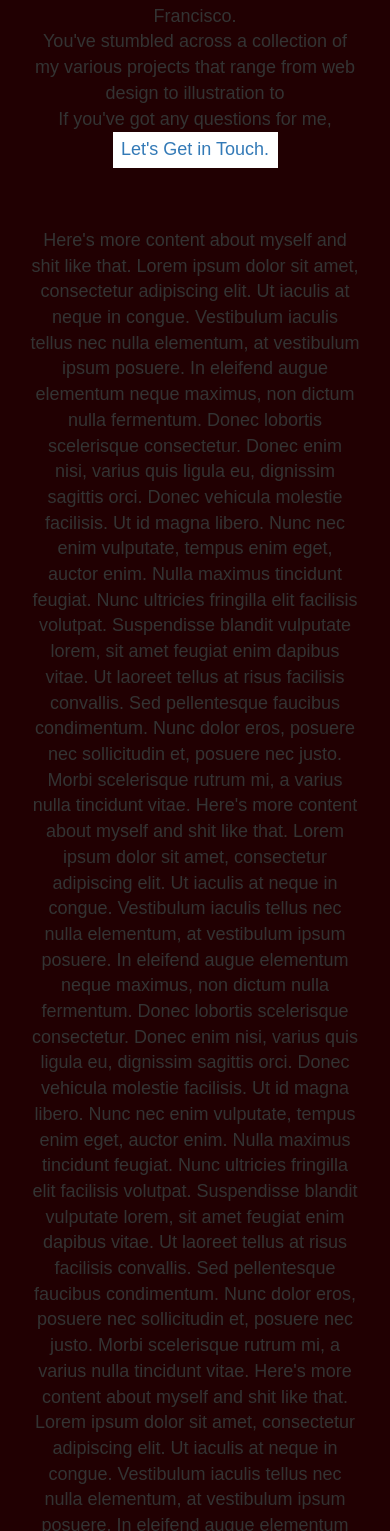
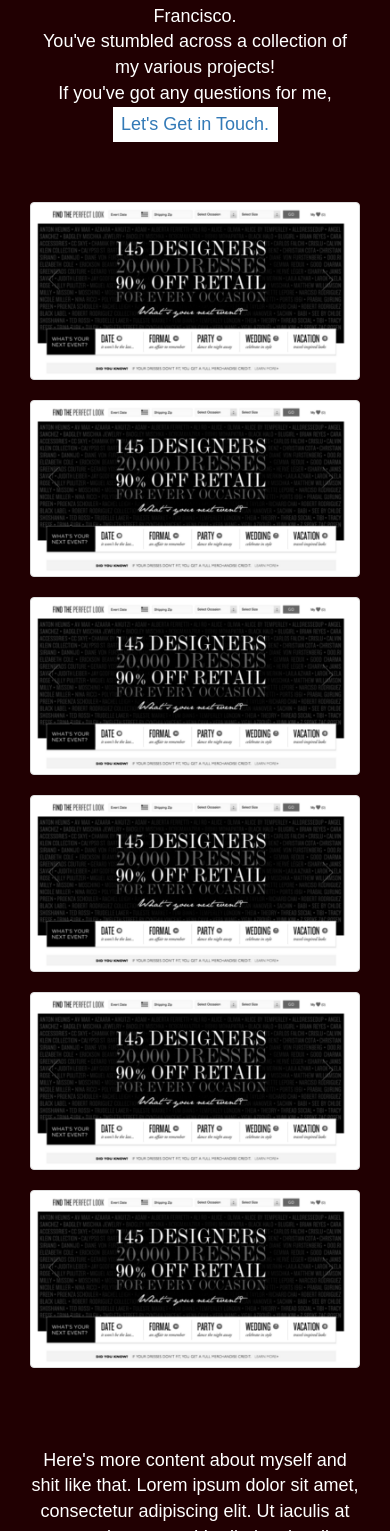
Before and after one commit to fwosh/fwosh.github.io, a plain HTML site: page index.html in a window 390 px wide. Shown: the part 69-1600 px from the top of the page. Drawn offline with nearby package versions, Linux system fonts and the light colour scheme; a web font is replaced by a local one.

Commit message:
Adding project photo grid

```diff
--- a/css/style.css
+++ b/css/style.css
@@ -144,7 +144,7 @@ h2{
 	margin: 30px auto 60px;
 	margin-top: 0;
 	text-align:center;
-
+	color: white;
 }
 
 
@@ -231,3 +231,9 @@ h2{
 .button a {
 	text-decoration: none;
 }
+
+.grayscale {
+
+	-webkit-filter: grayscale(100%); /* Safari 6.0 - 9.0 */
+    filter: grayscale(100%);
+}
--- a/index.html
+++ b/index.html
@@ -70,34 +70,31 @@
 			<div class="section" id="about">
 			<h1>Hi there! I'm Karen</h1>
 				I'm a front-end developer living in San Francisco.<br>
-			You've stumbled across a collection of my various projects that range from web design to illustration to <br>
+				You've stumbled across a collection of my various projects!<br>
 				If you've got any questions for me, <br>
 				<a href="#contact"><div class="button"> Let's Get in Touch. </div></a>
 				</div>
-<!--
+
 				<div class="section" id ="projects">
 						<div class="row">
-						<div class="col-lg-3 col-sm-4 col-6"><a class="test-popup-link" href="#" title="Image 1"><img src="//placehold.it/600x350" class="thumbnail img-responsive"></a></div>
-						<div class="col-lg-3 col-sm-4 col-6"><a class="test-popup-link" href="#" title="Image 2"><img src="//placehold.it/600x350/2255EE" class="thumbnail img-responsive"></a></div>
-						<div class="col-lg-3 col-sm-4 col-6"><a class="test-popup-link" href="#" title="Image 3"><img src="//placehold.it/600x350/449955/FFF" class="thumbnail img-responsive"></a></div>
-						<div class="col-lg-3 col-sm-4 col-6"><a class="test-popup-link" href="#" title="Image 4"><img src="//placehold.it/600x350/992233" class="thumbnail img-responsive"></a></div>
-						<div class="col-lg-3 col-sm-4 col-6"><a class="test-popup-link" href="#" title="Image 5"><img src="//placehold.it/600x350/2255EE" class="thumbnail img-responsive"></a></div>
-						<div class="col-lg-3 col-sm-4 col-6"><a class="test-popup-link" href="#" title="Image 6"><img src="//placehold.it/600x350/449955/FFF" class="thumbnail img-responsive"></a></div>
-						<div class="col-lg-3 col-sm-4 col-6"><a class="test-popup-link" href="#" title="Image 8"><img src="//placehold.it/600x350/777" class="thumbnail img-responsive"></a></div>
-						<div class="col-lg-3 col-sm-4 col-6"><a class="test-popup-link" href="#" title="Image 9"><img src="//placehold.it/600x350/992233" class="thumbnail img-responsive"></a></div>
-						<div class="col-lg-3 col-sm-4 col-6"><a class="test-popup-link" href="#" title="Image 10"><img src="//placehold.it/600x350/EEE" class="thumbnail img-responsive"></a></div>
-						<div class="col-lg-3 col-sm-4 col-6"><a class="test-popup-link" href="#" title="Image 11"><img src="//placehold.it/600x350/449955/FFF" class="thumbnail img-responsive"></a></div>
-						<div class="col-lg-3 col-sm-4 col-6"><a class="test-popup-link" href="#" title="Image 12"><img src="//placehold.it/600x350/DDD" class="thumbnail img-responsive"></a></div>
-						<div class="col-lg-3 col-sm-4 col-6"><a class="test-popup-link" href="#" title="Image 13"><img src="//placehold.it/600x350/992233" class="thumbnail img-responsive"></a></div>
+							<div class="col-sm-6 col-6"><a class="test-popup-link" href="#" title="Image 1"><img src="images/rtr.png" class="thumbnail img-responsive grayscale"></a></div>
+							<div class="col-sm-6 col-6"><a class="test-popup-link" href="#" title="Image 1"><img src="images/rtr.png" class="thumbnail img-responsive grayscale"></a></div>
 						</div>
--->				<div class="section" id="about">
+							<div class="row">
+							<div class="col-sm-6 col-6"><a class="test-popup-link" href="#" title="Image 1"><img src="images/rtr.png" class="thumbnail img-responsive grayscale"></a></div>
+							<div class="col-sm-6 col-6"><a class="test-popup-link" href="#" title="Image 1"><img src="images/rtr.png" class="thumbnail img-responsive grayscale"></a></div>
+						</div>
+						<div class="row">
+							<div class="col-sm-6 col-6"><a class="test-popup-link" href="#" title="Image 1"><img src="images/rtr.png" class="thumbnail img-responsive grayscale"></a></div>
+							<div class="col-sm-6 col-6"><a class="test-popup-link" href="#" title="Image 1"><img src="images/rtr.png" class="thumbnail img-responsive grayscale"></a></div>
+						</div>
+						</div>
+
+
+			<div class="section" id="">
 					Here's more content about myself and shit like that. Lorem ipsum dolor sit amet, consectetur adipiscing elit. Ut iaculis at neque in congue. Vestibulum iaculis tellus nec nulla elementum, at vestibulum ipsum posuere. In eleifend augue elementum neque maximus, non dictum nulla fermentum. Donec lobortis scelerisque consectetur. Donec enim nisi, varius quis ligula eu, dignissim sagittis orci. Donec vehicula molestie facilisis. Ut id magna libero. Nunc nec enim vulputate, tempus enim eget, auctor enim. Nulla maximus tincidunt feugiat. Nunc ultricies fringilla elit facilisis volutpat. Suspendisse blandit vulputate lorem, sit amet feugiat enim dapibus vitae. Ut laoreet tellus at risus facilisis convallis. Sed pellentesque faucibus condimentum. Nunc dolor eros, posuere nec sollicitudin et, posuere nec justo. Morbi scelerisque rutrum mi, a varius nulla tincidunt vitae.
 					Here's more content about myself and shit like that. Lorem ipsum dolor sit amet, consectetur adipiscing elit. Ut iaculis at neque in congue. Vestibulum iaculis tellus nec nulla elementum, at vestibulum ipsum posuere. In eleifend augue elementum neque maximus, non dictum nulla fermentum. Donec lobortis scelerisque consectetur. Donec enim nisi, varius quis ligula eu, dignissim sagittis orci. Donec vehicula molestie facilisis. Ut id magna libero. Nunc nec enim vulputate, tempus enim eget, auctor enim. Nulla maximus tincidunt feugiat. Nunc ultricies fringilla elit facilisis volutpat. Suspendisse blandit vulputate lorem, sit amet feugiat enim dapibus vitae. Ut laoreet tellus at risus facilisis convallis. Sed pellentesque faucibus condimentum. Nunc dolor eros, posuere nec sollicitudin et, posuere nec justo. Morbi scelerisque rutrum mi, a varius nulla tincidunt vitae.
-					Here's more content about myself and shit like that. Lorem ipsum dolor sit amet, consectetur adipiscing elit. Ut iaculis at neque in congue. Vestibulum iaculis tellus nec nulla elementum, at vestibulum ipsum posuere. In eleifend augue elementum neque maximus, non dictum nulla fermentum. Donec lobortis scelerisque consectetur. Donec enim nisi, varius quis ligula eu, dignissim sagittis orci. Donec vehicula molestie facilisis. Ut id magna libero. Nunc nec enim vulputate, tempus enim eget, auctor enim. Nulla maximus tincidunt feugiat. Nunc ultricies fringilla elit facilisis volutpat. Suspendisse blandit vulputate lorem, sit amet feugiat enim dapibus vitae. Ut laoreet tellus at risus facilisis convallis. Sed pellentesque faucibus condimentum. Nunc dolor eros, posuere nec sollicitudin et, posuere nec justo. Morbi scelerisque rutrum mi, a varius nulla tincidunt vitae.		<br>
-					Here's more content about myself and shit like that. Lorem ipsum dolor sit amet, consectetur adipiscing elit. Ut iaculis at neque in congue. Vestibulum iaculis tellus nec nulla elementum, at vestibulum ipsum posuere. In eleifend augue elementum neque maximus, non dictum nulla fermentum. Donec lobortis scelerisque consectetur. Donec enim nisi, varius quis ligula eu, dignissim sagittis orci. Donec vehicula molestie facilisis. Ut id magna libero. Nunc nec enim vulputate, tempus enim eget, auctor enim. Nulla maximus tincidunt feugiat. Nunc ultricies fringilla elit facilisis volutpat. Suspendisse blandit vulputate lorem, sit amet feugiat enim dapibus vitae. Ut laoreet tellus at risus facilisis convallis. Sed pellentesque faucibus condimentum. Nunc dolor eros, posuere nec sollicitudin et, posuere nec justo. Morbi scelerisque rutrum mi, a varius nulla tincidunt vitae.		<br>
-					Here's more content about myself and shit like that. Lorem ipsum dolor sit amet, consectetur adipiscing elit. Ut iaculis at neque in congue. Vestibulum iaculis tellus nec nulla elementum, at vestibulum ipsum posuere. In eleifend augue elementum neque maximus, non dictum nulla fermentum. Donec lobortis scelerisque consectetur. Donec enim nisi, varius quis ligula eu, dignissim sagittis orci. Donec vehicula molestie facilisis. Ut id magna libero. Nunc nec enim vulputate, tempus enim eget, auctor enim. Nulla maximus tincidunt feugiat. Nunc ultricies fringilla elit facilisis volutpat. Suspendisse blandit vulputate lorem, sit amet feugiat enim dapibus vitae. Ut laoreet tellus at risus facilisis convallis. Sed pellentesque faucibus condimentum. Nunc dolor eros, posuere nec sollicitudin et, posuere nec justo. Morbi scelerisque rutrum mi, a varius nulla tincidunt vitae.		<br>
-					Here's more content about myself and shit like that. Lorem ipsum dolor sit amet, consectetur adipiscing elit. Ut iaculis at neque in congue. Vestibulum iaculis tellus nec nulla elementum, at vestibulum ipsum posuere. In eleifend augue elementum neque maximus, non dictum nulla fermentum. Donec lobortis scelerisque consectetur. Donec enim nisi, varius quis ligula eu, dignissim sagittis orci. Donec vehicula molestie facilisis. Ut id magna libero. Nunc nec enim vulputate, tempus enim eget, auctor enim. Nulla maximus tincidunt feugiat. Nunc ultricies fringilla elit facilisis volutpat. Suspendisse blandit vulputate lorem, sit amet feugiat enim dapibus vitae. Ut laoreet tellus at risus facilisis convallis. Sed pellentesque faucibus condimentum. Nunc dolor eros, posuere nec sollicitudin et, posuere nec justo. Morbi scelerisque rutrum mi, a varius nulla tincidunt vitae.		<br>
-					Here's more content about myself and shit like that. Lorem ipsum dolor sit amet, consectetur adipiscing elit. Ut iaculis at neque in congue. Vestibulum iaculis tellus nec nulla elementum, at vestibulum ipsum posuere. In eleifend augue elementum neque maximus, non dictum nulla fermentum. Donec lobortis scelerisque consectetur. Donec enim nisi, varius quis ligula eu, dignissim sagittis orci. Donec vehicula molestie facilisis. Ut id magna libero. Nunc nec enim vulputate, tempus enim eget, auctor enim. Nulla maximus tincidunt feugiat. Nunc ultricies fringilla elit facilisis volutpat. Suspendisse blandit vulputate lorem, sit amet feugiat enim dapibus vitae. Ut laoreet tellus at risus facilisis convallis. Sed pellentesque faucibus condimentum. Nunc dolor eros, posuere nec sollicitudin et, posuere nec justo. Morbi scelerisque rutrum mi, a varius nulla tincidunt vitae.
+
 				</div>
 
 				<div class="section" id ="contact">
```
Also changed, not shown: images/rtr.png (added). Lines whose indentation alone changed are shown as unchanged.
